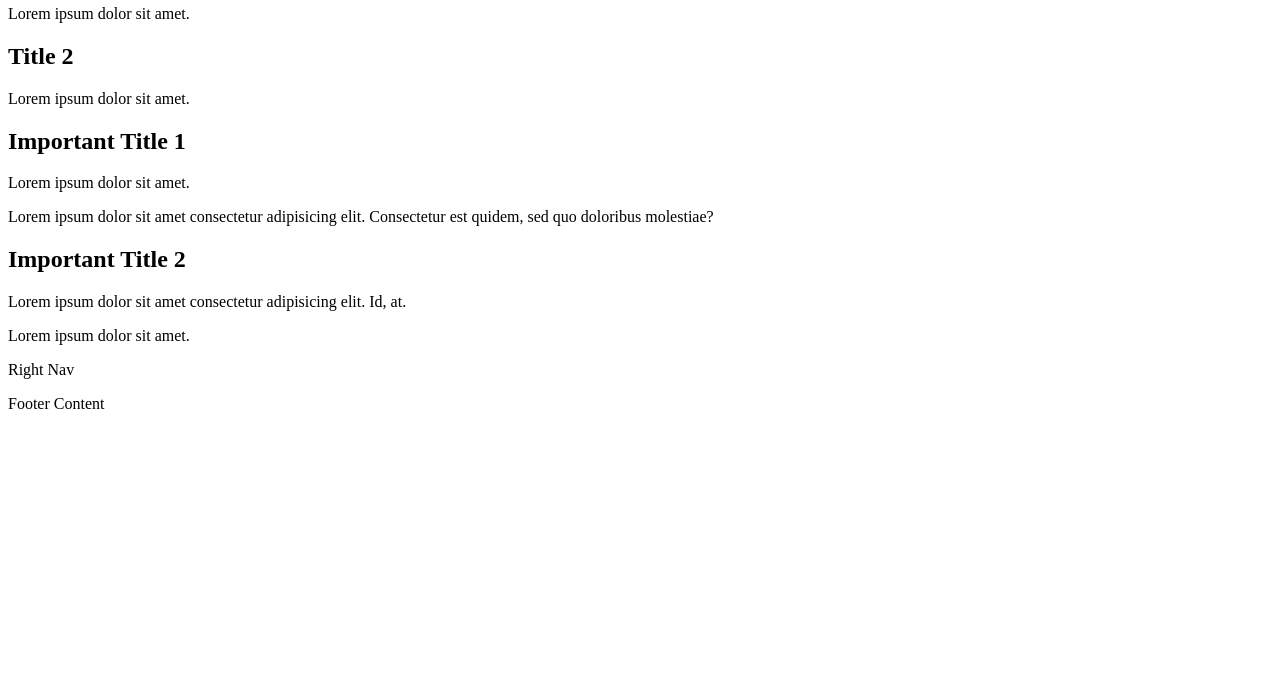
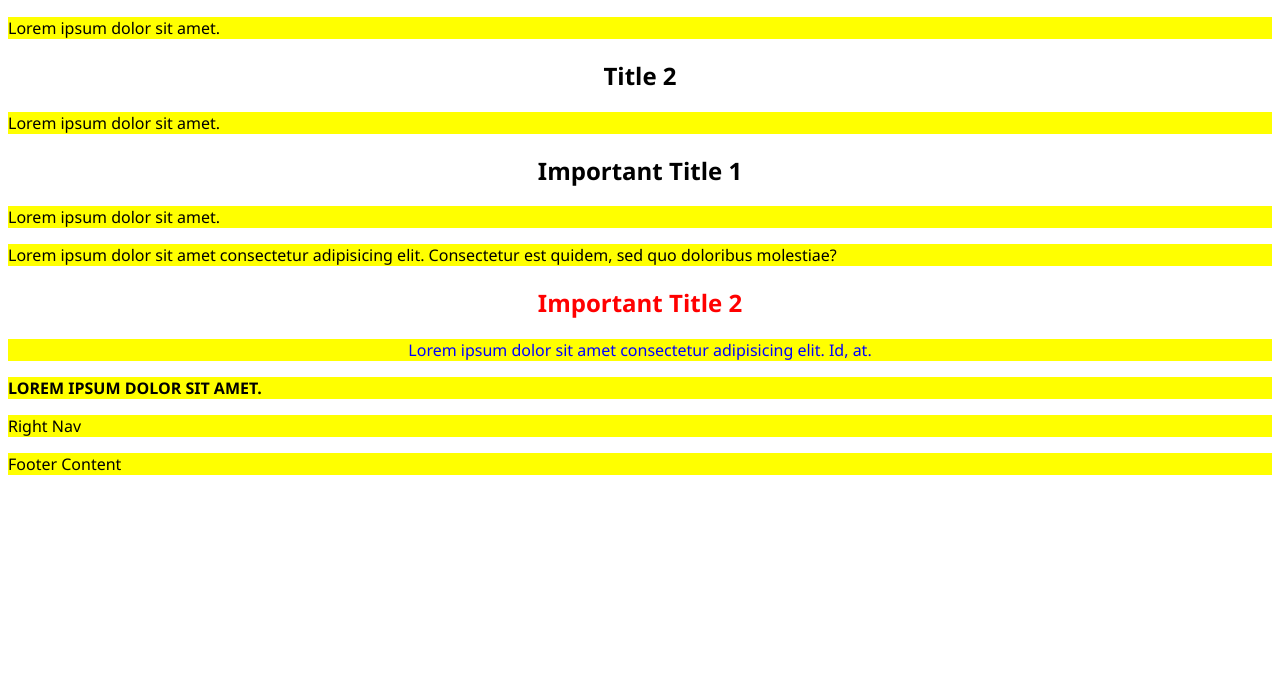
Before and after one commit to EstebanOrdaz/myIntroWebDev, a plain HTML site: page semantic.html in a window 1280 px wide. Shown: the part 122-800 px from the top of the page. Drawn offline with Linux system fonts and the light colour scheme.

Commit message:
Styling css

```diff
--- /dev/null
+++ b/css/styles.css
@@ -0,0 +1,37 @@
+:root {
+  font-family: "Segoe UI", Tahoma, Geneva, Verdana, sans-serif;
+}
+
+p {
+  background-color: yellow;
+}
+h2 {
+  text-transform: uppercase;
+}
+h4 {
+  text-transform: lowercase;
+}
+.center {
+  text-align: center;
+  color: red;
+}
+p.center {
+  color: blue;
+  font: size 24px;
+}
+
+#chapter {
+  font-weight: 900;
+  text-transform: uppercase;
+}
+
+h2,
+#chapter {
+  text-transform: uppercase;
+}
+
+h1,
+h2,
+.center {
+  text-align: center;
+}
--- a/semantic.html
+++ b/semantic.html
@@ -3,6 +3,7 @@
   <head>
     <meta charset="UTF-8" />
     <meta name="viewport" content="width=device-width, initial-scale=1.0" />
+    <link rel="stylesheet" href="/css/styles.css"type="text/css">
     <title>Semantic HTML</title>
   </head>
   <body>
@@ -43,9 +44,11 @@
           Lorem ipsum dolor sit amet consectetur adipisicing elit. Consectetur
           est quidem, sed quo doloribus molestiae?
         </p>
-        <h1>Important Title 2</h1>
-        <p>Lorem ipsum dolor sit amet consectetur adipisicing elit. Id, at.</p>
-        <p>Lorem ipsum dolor sit amet.</p>
+        <h1 class="center">Important Title 2</h1>
+        <p class="center">Lorem ipsum dolor sit amet consectetur adipisicing elit. Id, at.</p>
+
+      </div>
+<div id="chapter"><p>Lorem ipsum dolor sit amet.</p></div>
       </article>
     </main>
 
```
Also changed, not shown: index.html (+14 -3 lines).
